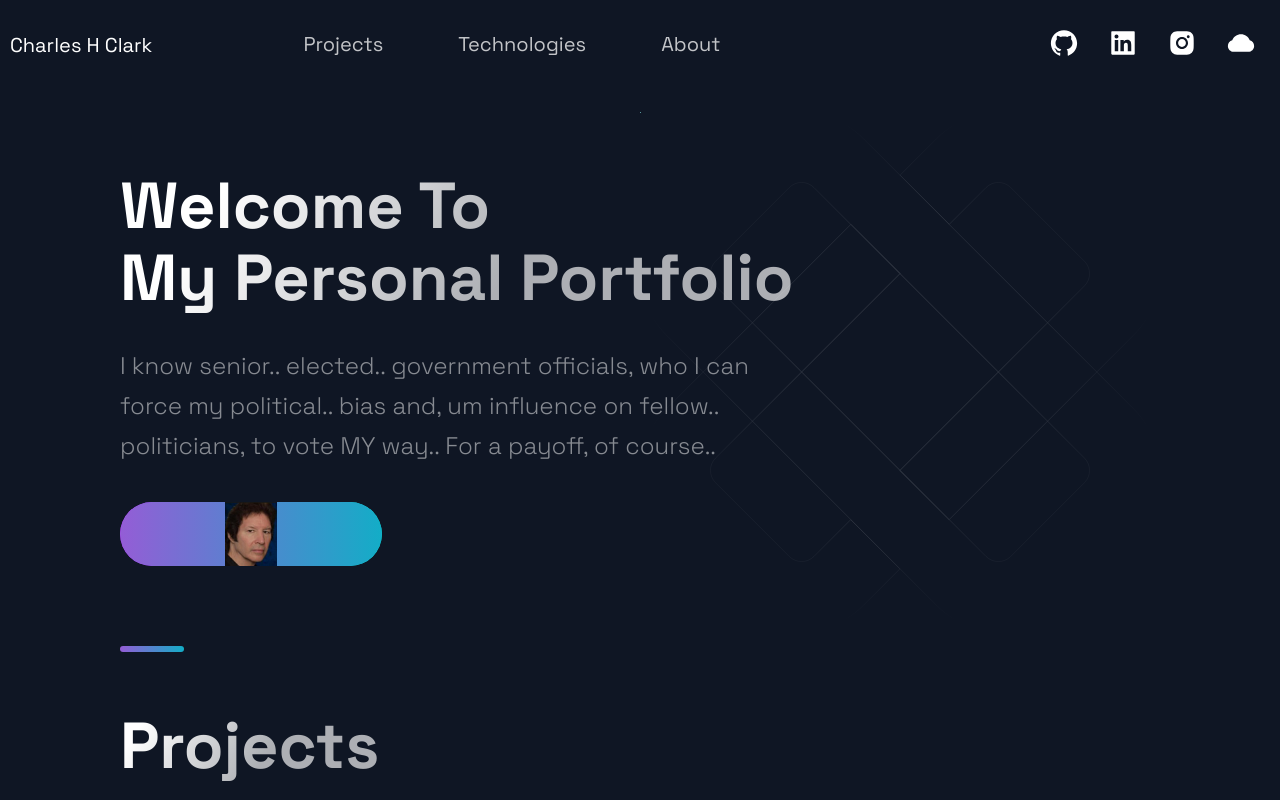
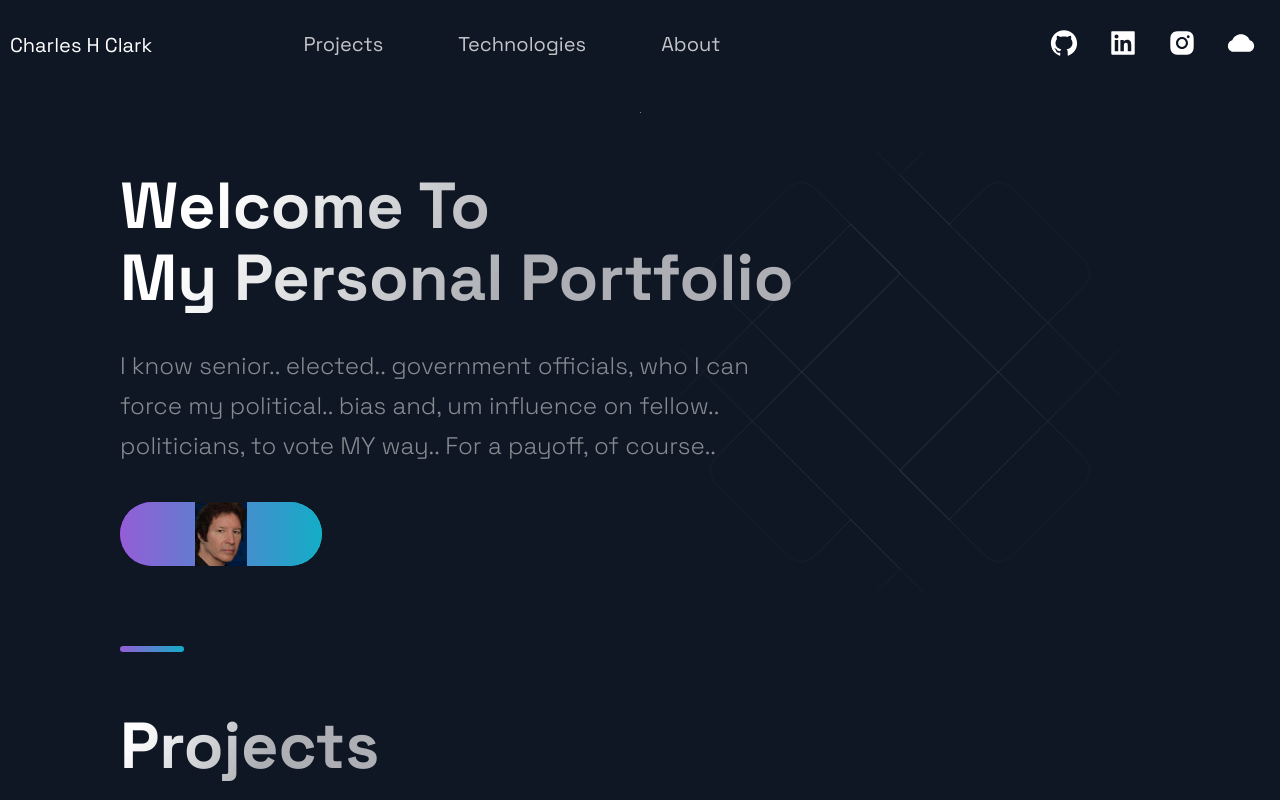
Before and after one commit to chuckhalliday/Personal-Portfolio, a Next.js app: page / in a window 1280 px wide. Shown: the top 800 px of the page. Built offline with nearby package versions, Linux system fonts and the light colour scheme.

Commit message:
Update Button.js

```diff
--- a/src/styles/GlobalComponents/Button.js
+++ b/src/styles/GlobalComponents/Button.js
@@ -3,7 +3,7 @@ import React from 'react'
 import { ButtonBack, ButtonFront } from './index'
 
 const Button = (props) => (
-  <ButtonBack alt={props.alt} form={props.form} disabled={props.disabled}>{props.children}
+  <ButtonBack alt={props.alt} form={props.form} disabled={props.disabled} style={{maxWidth:"30%"}}>{props.children}
     <ButtonFront alt={props.alt} onClick={props.onClick} disabled={props.disabled}>{props.children}</ButtonFront>
   </ButtonBack>
 );
```
